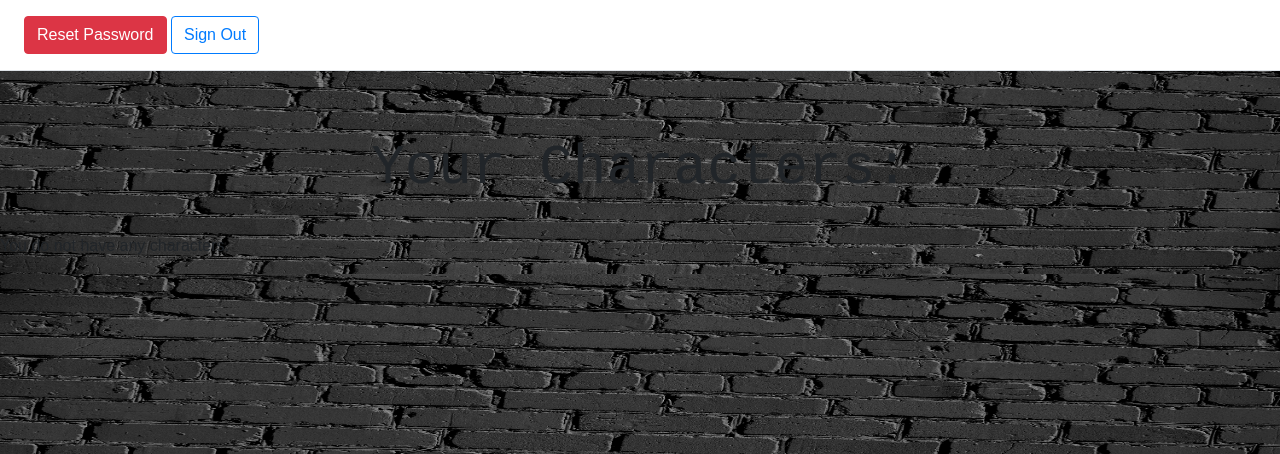
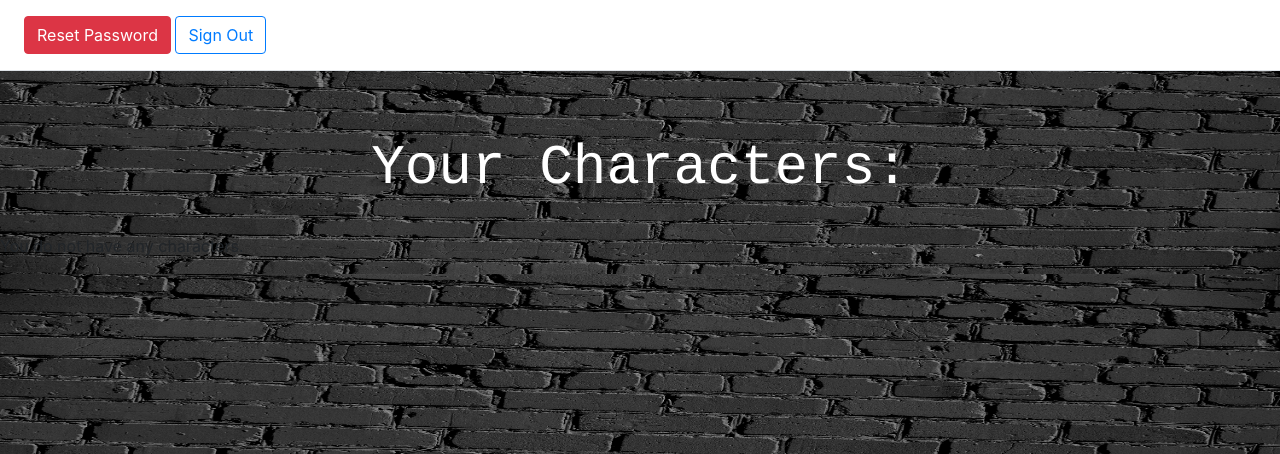
Before and after one commit to atugangui/Apocalypse47, a PHP site: page /welcome.php in a window 1280 px wide. Shown: the top 454 px of the page. Run offline with PHP 8.4, Linux system fonts and the light colour scheme; the visitor is signed in with stand-in values (Sample User, id 1); data that the repository does not hold is empty.

Commit message:
Update welcome.css

```diff
--- a/welcome.css
+++ b/welcome.css
@@ -1,11 +1,12 @@
 body{
 background-image: url("background-brick-close-up-1585710.jpg") ;
 background-size: 100% 100% ;
-font-family: "Ariel", sans-serif;
 }
 
 h1{
+	color: white;
 	font-family: "courier", serif;
+
 }
 
 	.card-body {
```
